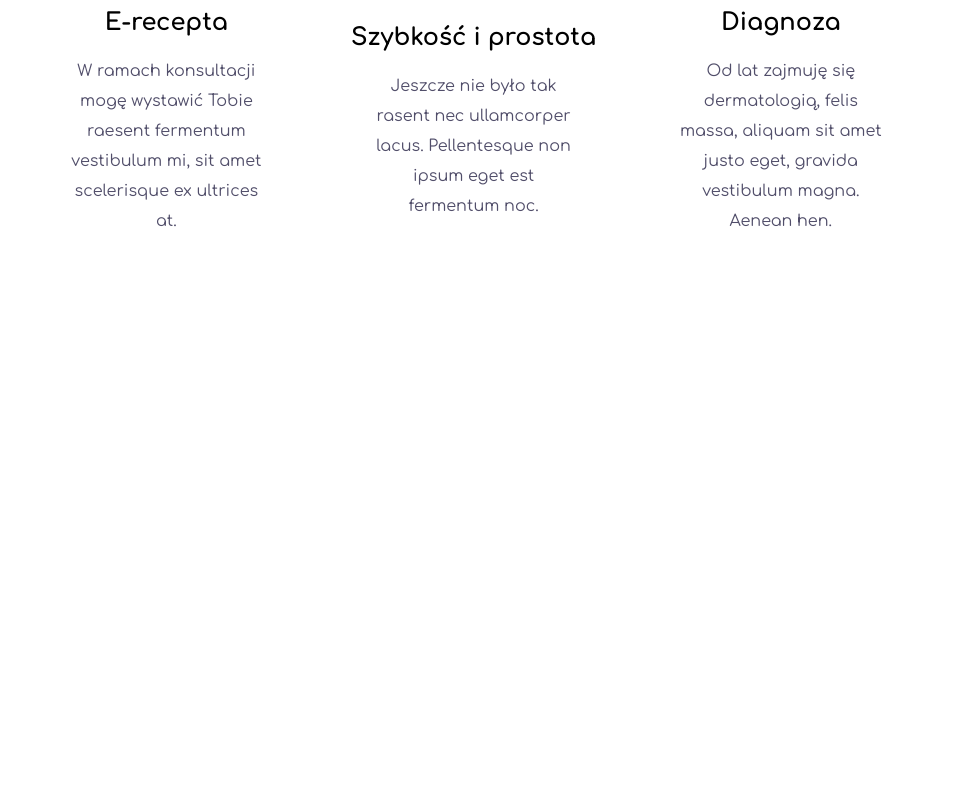
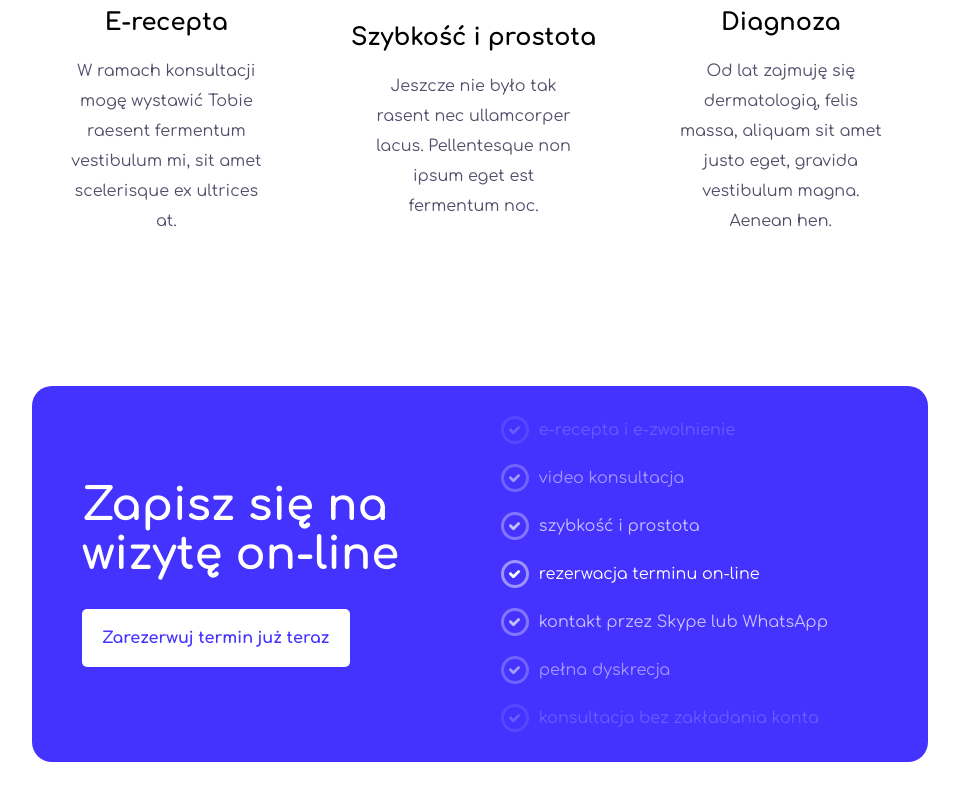
Before and after one commit to HiImRussel/zadanieRekrutacyjne, a React (Create React App) app: page / in a window 1280 px wide. Shown: the part 3653-4453 px from the top of the page, without its empty margins (160-1119 px from the left). Before the commit the page ends 4039 px from the top, so only its background shows below. Built offline with nearby package versions, Linux system fonts and the light colour scheme; no server answers.

Commit message:
Created newsletter section and added basic css to it

```diff
--- a/src/components/atoms/NewsletterIcon.js
+++ b/src/components/atoms/NewsletterIcon.js
@@ -1,5 +1,5 @@
-const NewsletterIcon = () => {
-  return <p>NewsletterIcon</p>;
+const NewsletterIcon = ({ icon }) => {
+  return <img src={icon} alt="checked mark" />;
 };
 
 export default NewsletterIcon;
--- a/src/components/atoms/NewsletterText.js
+++ b/src/components/atoms/NewsletterText.js
@@ -1,5 +1,5 @@
-const BenefitText = () => {
-  return <p>BenefitText</p>;
+const NewsletterText = ({ text }) => {
+  return <span>{text}</span>;
 };
 
-export default BenefitText;
+export default NewsletterText;
--- /dev/null
+++ b/src/components/molecules/NewsletterIconBox.js
@@ -0,0 +1,13 @@
+import NewsletterIcon from "../atoms/NewsletterIcon";
+import NewsletterText from "../atoms/NewsletterText";
+
+const NewsletterIconBox = ({ icon, text }) => {
+  return (
+    <div className="iconBox">
+      <NewsletterIcon icon={icon} />
+      <NewsletterText text={text} />
+    </div>
+  );
+};
+
+export default NewsletterIconBox;
--- a/src/components/molecules/NewsletterLeft.js
+++ b/src/components/molecules/NewsletterLeft.js
@@ -1,5 +1,13 @@
 const NewsletterLeft = () => {
-  return <p>NewsletterLeft</p>;
+  return (
+    <div className="newsletterLeft">
+      <h1>
+        Zapisz się na
+        <br /> wizytę on-line
+      </h1>
+      <button>Zarezerwuj termin już teraz</button>
+    </div>
+  );
 };
 
 export default NewsletterLeft;
--- a/src/components/molecules/NewsletterRight.js
+++ b/src/components/molecules/NewsletterRight.js
@@ -1,5 +1,10 @@
-const NewsletterRight = () => {
-  return <p>NewsletterRight</p>;
+import NewsletterIconBox from "./NewsletterIconBox";
+
+const NewsletterRight = ({ newsletterData }) => {
+  const box = newsletterData.map((data) => (
+    <NewsletterIconBox key={data.id} icon={data.icon} text={data.text} />
+  ));
+  return <div className="newsletterRight">{box}</div>;
 };
 
 export default NewsletterRight;
--- a/src/components/organisms/BenefitsNewsletter.js
+++ b/src/components/organisms/BenefitsNewsletter.js
@@ -1,9 +1,11 @@
 import BenefitBoxes from "./BenefitBoxes";
+import Newsletter from "./Newsletter";
 
-const BenefitsNewsletter = ({ benefitsData }) => {
+const BenefitsNewsletter = ({ benefitsData, newsletterData }) => {
   return (
     <div>
       <BenefitBoxes benefitsData={benefitsData} />
+      <Newsletter newsletterData={newsletterData} />
     </div>
   );
 };
--- a/src/components/organisms/Newsletter.js
+++ b/src/components/organisms/Newsletter.js
@@ -1,5 +1,14 @@
-const Newsletter = () => {
-  return <p>Newsletter</p>;
+import NewsletterLeft from "../molecules/NewsletterLeft";
+import NewsletterRight from "../molecules/NewsletterRight";
+import "../../css/newsletter.css";
+
+const Newsletter = ({ newsletterData }) => {
+  return (
+    <div className="newsletterBox">
+      <NewsletterLeft />
+      <NewsletterRight newsletterData={newsletterData} />
+    </div>
+  );
 };
 
 export default Newsletter;
--- a/src/components/templates/HomePage.js
+++ b/src/components/templates/HomePage.js
@@ -10,6 +10,7 @@ const HomePageTemplate = ({
   faqBoxesData,
   userOpinions,
   benefitsData,
+  newsletterData,
 }) => {
   return (
     <>
@@ -18,7 +19,10 @@ const HomePageTemplate = ({
       <Banner />
       <FAQ faqBoxesData={faqBoxesData} />
       <Opinion userOpinions={userOpinions} />
-      <BenefitsNewsletter benefitsData={benefitsData} />
+      <BenefitsNewsletter
+        benefitsData={benefitsData}
+        newsletterData={newsletterData}
+      />
     </>
   );
 };
--- /dev/null
+++ b/src/css/newsletter.css
@@ -0,0 +1,76 @@
+.newsletterBox {
+  margin-left: 15%;
+  margin-right: 15%;
+  display: -webkit-box;
+  display: -ms-flexbox;
+  display: flex;
+  width: 70%;
+  -webkit-box-pack: justify;
+      -ms-flex-pack: justify;
+          justify-content: space-between;
+  margin-bottom: 100px;
+  padding: 30px 50px;
+  background-color: #4432ff;
+  border-radius: 20px;
+  -webkit-box-sizing: border-box;
+          box-sizing: border-box;
+  color: white;
+  -webkit-box-align: center;
+      -ms-flex-align: center;
+          align-items: center;
+}
+
+.iconBox {
+  display: -webkit-box;
+  display: -ms-flexbox;
+  display: flex;
+  -webkit-box-align: center;
+      -ms-flex-align: center;
+          align-items: center;
+  margin-bottom: 20px;
+}
+
+.iconBox:nth-last-child(1) {
+  margin-bottom: 0px;
+}
+
+.iconBox:nth-child(1), .iconBox:nth-child(7) {
+  opacity: 0.2;
+}
+
+.iconBox:nth-child(2), .iconBox:nth-child(6) {
+  opacity: 0.5;
+}
+
+.iconBox:nth-child(3), .iconBox:nth-child(5) {
+  opacity: 0.7;
+}
+
+.iconBox img {
+  height: 10px;
+  padding: 6px 5px;
+  border-radius: 100%;
+  border: 3px solid rgba(255, 255, 255, 0.479);
+  margin-right: 10px;
+}
+
+.newsletterLeft h1 {
+  font-size: 2.8em;
+  margin-bottom: 30px;
+}
+
+.newsletterLeft button {
+  background-color: white;
+  color: #4432ff;
+  border: 0px;
+  border-radius: 5px;
+  padding: 20px;
+  font-weight: 700;
+  font-size: 1em;
+  cursor: pointer;
+}
+
+.newsletterRight {
+  margin-right: 50px;
+}
+/*# sourceMappingURL=newsletter.css.map */
--- /dev/null
+++ b/src/css/newsletter.scss
@@ -0,0 +1,67 @@
+.newsletterBox {
+  margin-left: 15%;
+  margin-right: 15%;
+  display: flex;
+  width: 70%;
+  justify-content: space-between;
+  margin-bottom: 100px;
+  padding: 30px 50px;
+  background-color: #4432ff;
+  border-radius: 20px;
+  box-sizing: border-box;
+  color: white;
+  align-items: center;
+}
+
+.iconBox {
+  display: flex;
+  align-items: center;
+  margin-bottom: 20px;
+
+  &:nth-last-child(1) {
+    margin-bottom: 0px;
+  }
+
+  &:nth-child(1),
+  &:nth-child(7) {
+    opacity: 0.2;
+  }
+  &:nth-child(2),
+  &:nth-child(6) {
+    opacity: 0.5;
+  }
+  &:nth-child(3),
+  &:nth-child(5) {
+    opacity: 0.7;
+  }
+
+  img {
+    height: 10px;
+    padding: 6px 5px;
+    border-radius: 100%;
+    border: 3px solid rgba(255, 255, 255, 0.479);
+    margin-right: 10px;
+  }
+}
+
+.newsletterLeft {
+  h1 {
+    font-size: 2.8em;
+    margin-bottom: 30px;
+  }
+
+  button {
+    background-color: white;
+    color: #4432ff;
+    border: 0px;
+    border-radius: 5px;
+    padding: 20px;
+    font-weight: 700;
+    font-size: 1em;
+    cursor: pointer;
+  }
+}
+
+.newsletterRight {
+  margin-right: 50px;
+}
--- a/src/pages/Home.js
+++ b/src/pages/Home.js
@@ -8,6 +8,7 @@ import video from "../assets/icons/seo/video.svg";
 import receipt from "../assets/icons/seo/e-receipt.svg";
 import quickness from "../assets/icons/seo/quickness.svg";
 import diagnosis from "../assets/icons/seo/diagnosis.svg";
+import checked from "../assets/icons/ui/check.svg";
 
 const HomePage = () => {
   const [userOpinions, setUserOpinions] = useState([]);
@@ -111,6 +112,16 @@ const HomePage = () => {
     },
   ];
 
+  const newsletterData = [
+    { id: 0, icon: checked, text: "e-recepta i e-zwolnienie" },
+    { id: 1, icon: checked, text: "video konsultacja" },
+    { id: 2, icon: checked, text: "szybkość i prostota" },
+    { id: 3, icon: checked, text: "rezerwacja terminu on-line" },
+    { id: 4, icon: checked, text: "kontakt przez Skype lub WhatsApp" },
+    { id: 5, icon: checked, text: "pełna dyskrecja" },
+    { id: 6, icon: checked, text: "konsultacja bez zakładania konta" },
+  ];
+
   useEffect(() => {
     axios.get("https://randomuser.me/api/?results=5").then((res) => {
       const opinions = res.data.results;
@@ -124,6 +135,7 @@ const HomePage = () => {
       faqBoxesData={faqBoxes}
       userOpinions={userOpinions}
       benefitsData={benefitsData}
+      newsletterData={newsletterData}
     />
   );
 };
```
Also changed, not shown: src/assets/icons/ui/check.svg, 1 other file (tests, documents, lock files or other folders).
